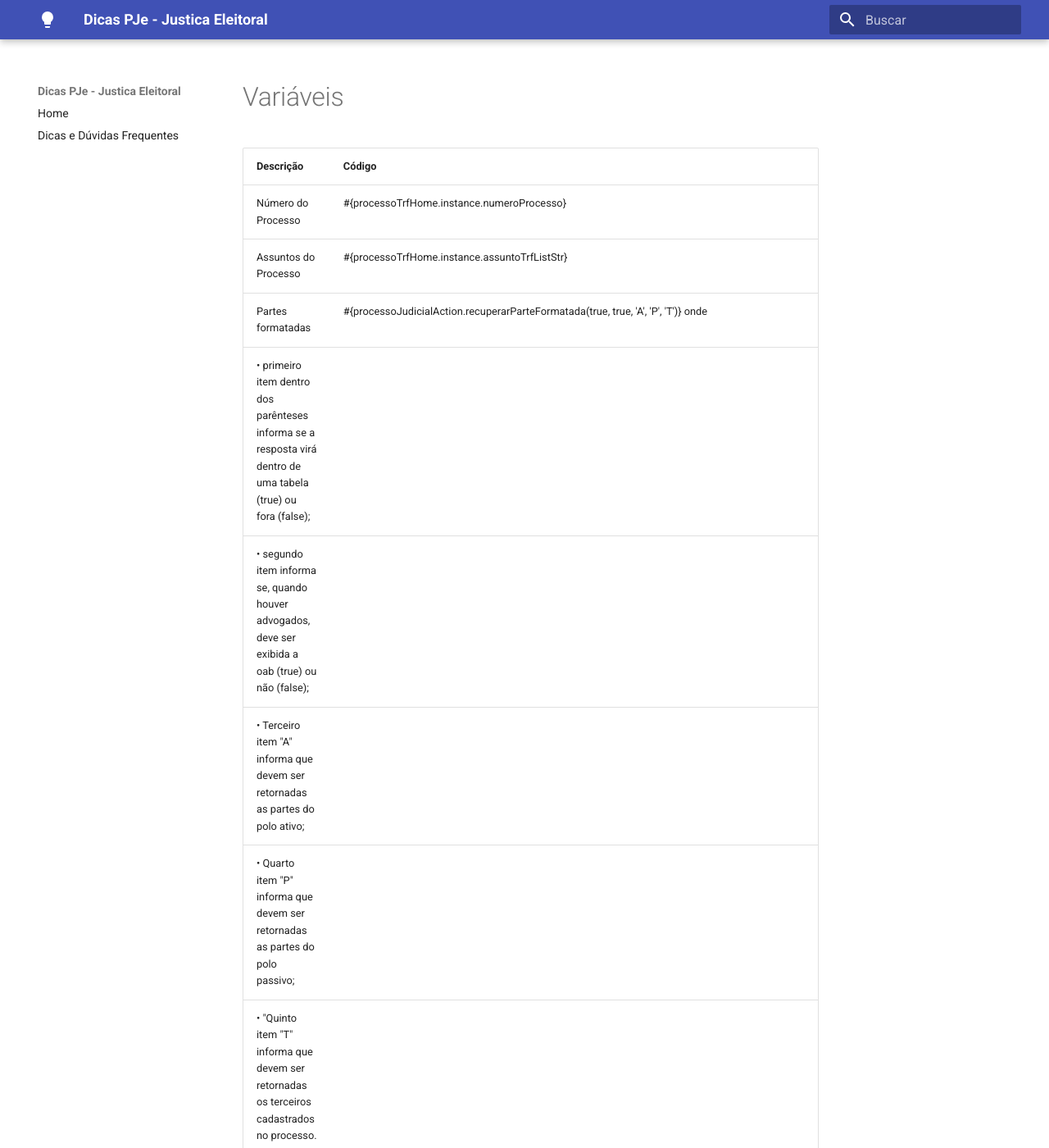
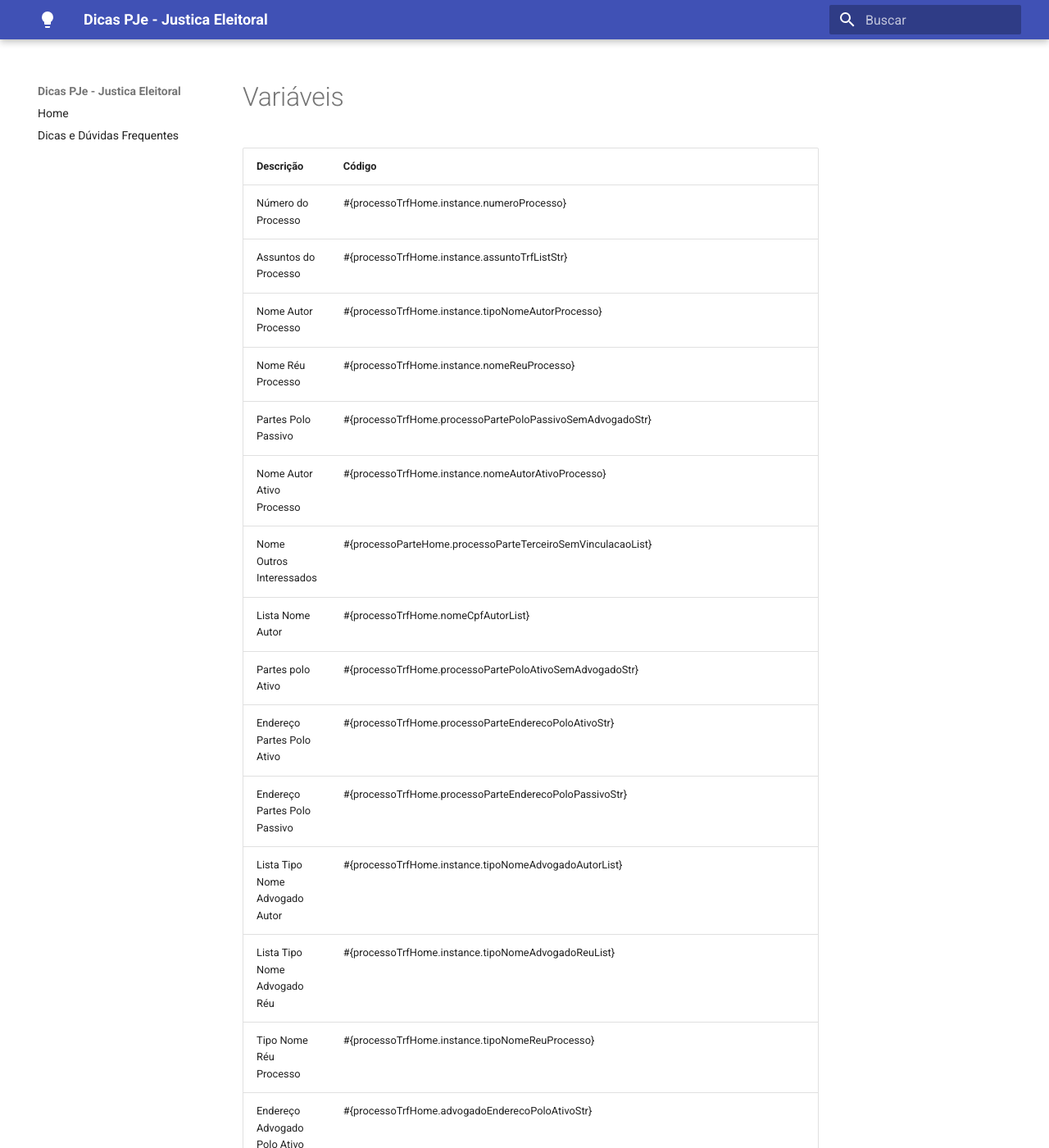
Before and after one commit to PJeJE/dicas_versao_1, an MkDocs documentation site: the page built from docs/variaveis.md, in a window 1280 px wide and 1400 px high. Shown: the whole window at 82% size. Built offline with MkDocs 1.6.1 and Material for MkDocs 9.7.7, drawn with Linux system fonts in a browser that asks for light colours; nearby versions of some CDN libraries; some of the changed text lies outside the part shown.

Commit message:
detalhando recuperarparte

```diff
--- a/docs/variaveis.md
+++ b/docs/variaveis.md
@@ -4,12 +4,6 @@
 |:-------|:----------|
 | Número do Processo |  #{processoTrfHome.instance.numeroProcesso} |
 | Assuntos do Processo| #{processoTrfHome.instance.assuntoTrfListStr} |
-| Partes formatadas|#{processoJudicialAction.recuperarParteFormatada(true, true, 'A', 'P', 'T')} onde
-    • primeiro item dentro dos parênteses informa se a resposta virá dentro de uma tabela (true) ou fora (false);
-    • segundo item informa se, quando houver advogados, deve ser exibida a oab (true) ou não (false);
-    • Terceiro item "A" informa que devem ser retornadas as partes do polo ativo;
-    • Quarto item "P" informa que devem ser retornadas as partes do polo passivo;
-    • "Quinto item "T" informa que devem ser retornadas os terceiros cadastrados no processo.|
 | Nome Autor Processo|#{processoTrfHome.instance.tipoNomeAutorProcesso}|
 | Nome Réu Processo|#{processoTrfHome.instance.nomeReuProcesso}|
 | Partes Polo Passivo|#{processoTrfHome.processoPartePoloPassivoSemAdvogadoStr}|
```
Also changed, not shown: other parts of docs/variaveis.md (+2 -1 lines), docs/recuperarparte.md (added, +37 -0 lines).
